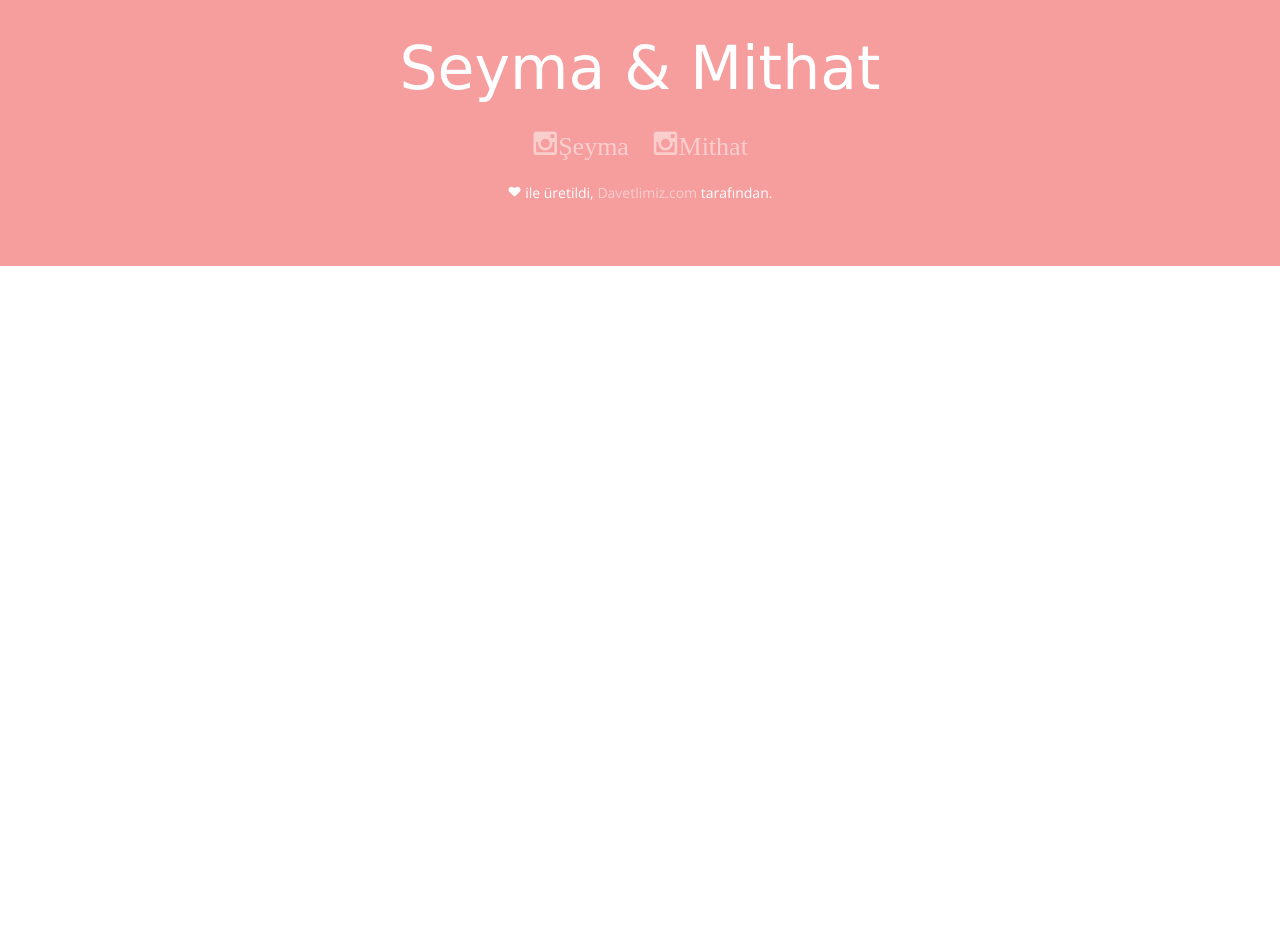
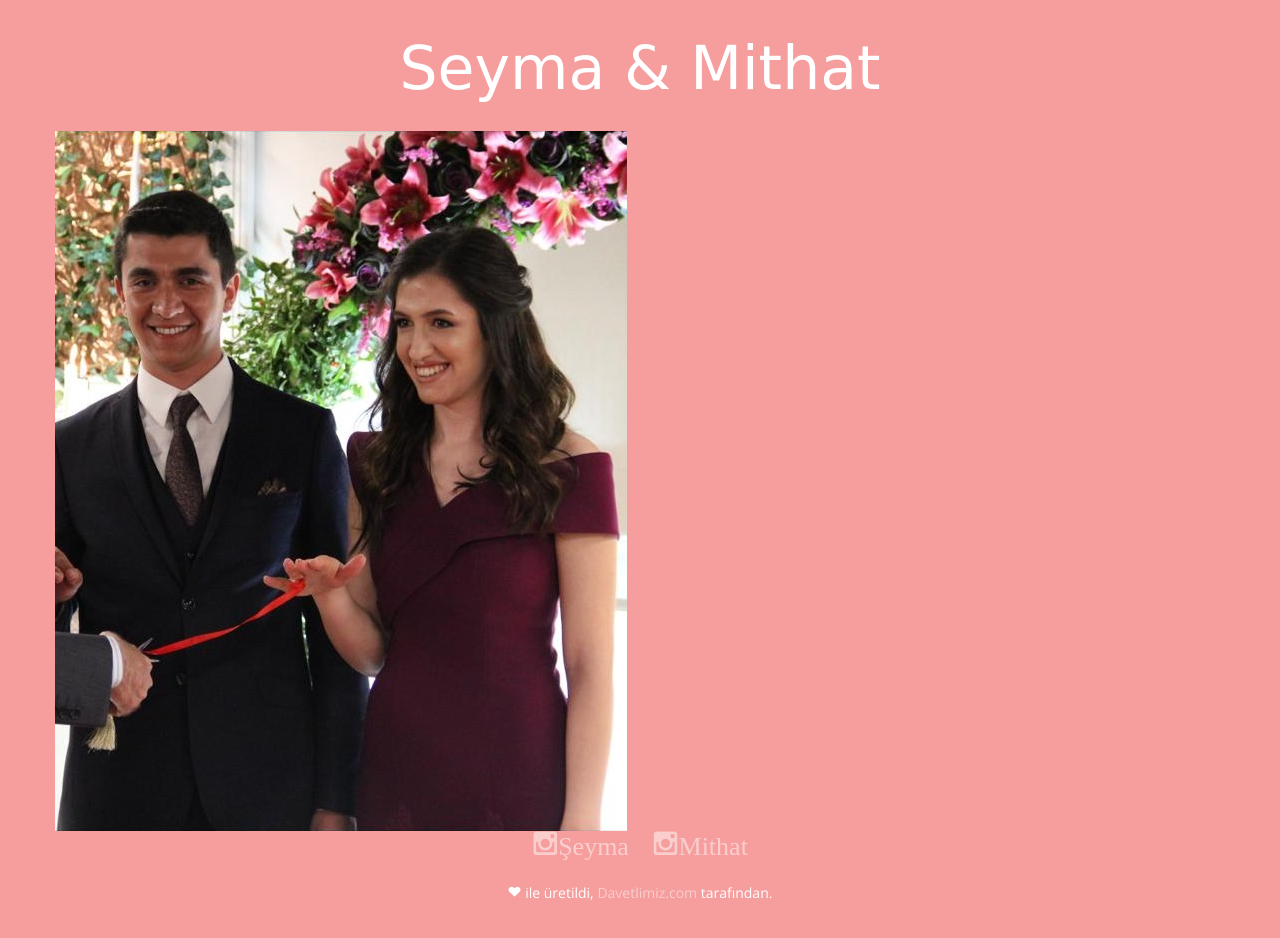
Before and after one commit to erdoganmithat/mansionworks, a website: page seyma-mithat/index.html in a window 1280 px wide. Shown: the part 2620-3558 px from the top of the page. Before the commit the page ends 2886 px from the top, so only its background shows below. Drawn offline with nearby package versions, Linux system fonts and the light colour scheme; some packages are replaced by stand-ins of ours; no server answers; a script that the page names is missing; files whose address does not match are found by name; a web font is replaced by a local one.

Commit message:
Update index.html

```diff
--- a/seyma-mithat/index.html
+++ b/seyma-mithat/index.html
@@ -181,6 +181,7 @@
 						<div class="col-md-12 text-center">
 							<h2>Seyma &amp; Mithat</h2>
 						</div>
+						<img src="images/tt2.jpg">
 						<div class="col-md-6 col-md-offset-3 text-center">
 							<p class="fh5co-social-icons">
 								<a href="https://www.instagram.com/onarseyma/"><i class="icon-instagram">Şeyma</i></a>
```
